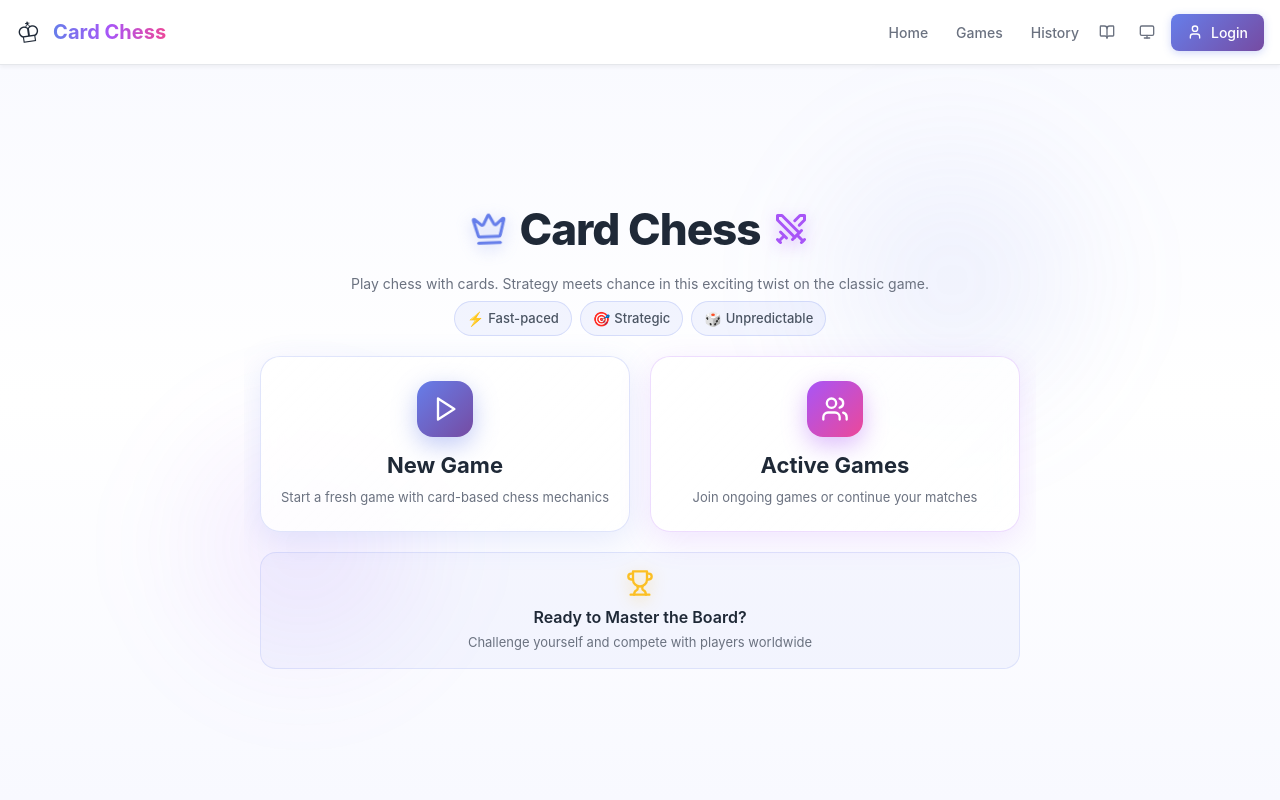
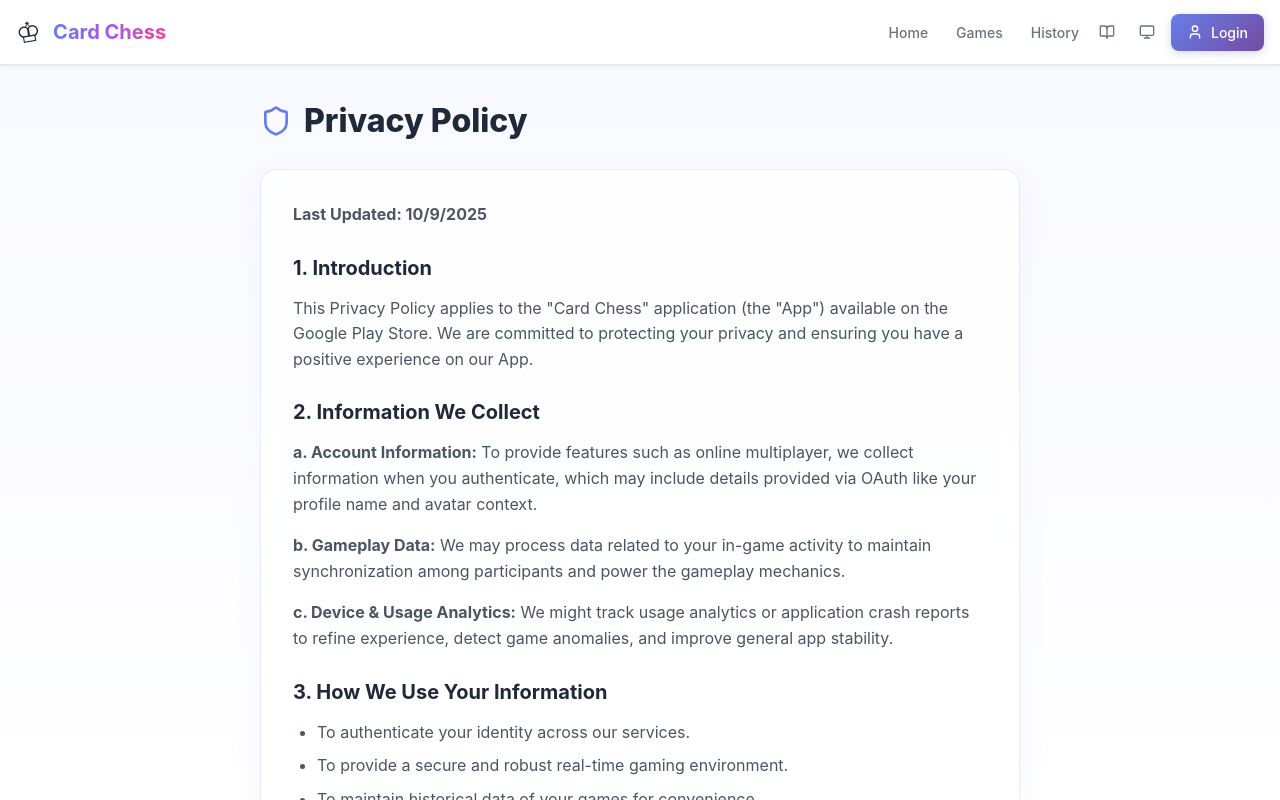
Before and after one commit to rrutwik/card-chess, a React (Vite) app: page /privacy-policy in a window 1280 px wide. Before the commit this address led to /. Shown: the top 800 px of the page. Built offline with nearby package versions, Linux system fonts and the light colour scheme; no server answers.

Commit message:
Add privacy policy page

```diff
--- a/src/App.tsx
+++ b/src/App.tsx
@@ -9,6 +9,7 @@ import { GamesListPage } from './pages/GamesListPage';
 import { HistoryPage } from './pages/HistoryPage';
 import { GamePage } from './pages/GamePage';
 import { ProtectedRoute } from './components/ProtectedRoute';
+import { PrivacyPolicyPage } from './pages/PrivacyPolicyPage';
 
 export default function App() {
   return (
@@ -22,6 +23,7 @@ export default function App() {
             <Route path="/games" element={<ProtectedRoute><GamesListPage /></ProtectedRoute>} />
             <Route path="/game/:gameId" element={<GamePage />} />
             <Route path="/history" element={<ProtectedRoute><HistoryPage /></ProtectedRoute>} />
+            <Route path="/privacy-policy" element={<PrivacyPolicyPage />} />
             {/* Add more routes as needed */}
             <Route path="*" element={<Navigate to="/" replace />} />
           </Routes>
--- /dev/null
+++ b/src/pages/PrivacyPolicyPage.tsx
@@ -0,0 +1,113 @@
+import React, { useEffect } from 'react';
+import { motion } from 'motion/react';
+import { Header } from '../components/Header';
+import { useTheme } from '../contexts/ThemeContext';
+import { Shield } from 'lucide-react';
+import { CollapsibleRulesSidebar } from '../components/CollapsibleRulesSidebar';
+import { useAppStore } from '../stores/appStore';
+
+export const PrivacyPolicyPage: React.FC = () => {
+  const { actualTheme } = useTheme();
+  const isDark = actualTheme === 'dark';
+  const { showRules, setShowRules } = useAppStore();
+
+  useEffect(() => {
+    window.scrollTo(0, 0);
+  }, []);
+
+  return (
+    <div style={{
+      minHeight: '100vh',
+      display: 'flex',
+      flexDirection: 'column',
+      background: isDark
+        ? 'linear-gradient(180deg, #0f0f1e 0%, #1a1a2e 50%, #0f0f1e 100%)'
+        : 'linear-gradient(180deg, #f8f9ff 0%, #ffffff 50%, #f8f9ff 100%)',
+      color: isDark ? '#f9fafb' : '#1f2937',
+      transition: 'all 0.3s ease',
+      fontFamily: '-apple-system, BlinkMacSystemFont, "Segoe UI", Roboto, "Helvetica Neue", Arial, sans-serif'
+    }}>
+      <CollapsibleRulesSidebar
+        isOpen={showRules}
+        onClose={() => setShowRules(false)}
+      />
+      <Header />
+
+      <main style={{
+        position: 'relative',
+        zIndex: 1,
+        maxWidth: '800px',
+        margin: '0 auto',
+        padding: '32px 20px',
+        flex: 1,
+        width: '100%'
+      }}>
+        <motion.div
+          initial={{ opacity: 0, y: 20 }}
+          animate={{ opacity: 1, y: 0 }}
+          transition={{ duration: 0.6 }}
+        >
+          <div style={{
+            display: 'flex',
+            alignItems: 'center',
+            gap: '12px',
+            marginBottom: '24px'
+          }}>
+            <Shield style={{ width: '32px', height: '32px', color: '#667eea' }} />
+            <h1 style={{
+              fontSize: '32px',
+              fontWeight: '800',
+              color: isDark ? '#f9fafb' : '#1f2937',
+              margin: 0
+            }}>
+              Privacy Policy
+            </h1>
+          </div>
+
+          <div style={{
+            background: isDark ? 'rgba(255, 255, 255, 0.03)' : 'rgba(255, 255, 255, 0.7)',
+            backdropFilter: 'blur(10px)',
+            border: `1px solid ${isDark ? 'rgba(255, 255, 255, 0.08)' : 'rgba(102, 126, 234, 0.15)'}`,
+            borderRadius: '16px',
+            padding: '32px',
+            boxShadow: isDark ? '0 8px 32px rgba(0, 0, 0, 0.3)' : '0 8px 32px rgba(102, 126, 234, 0.05)',
+            lineHeight: '1.6',
+            color: isDark ? '#d1d5db' : '#4b5563'
+          }}>
+            <p style={{ marginBottom: '16px' }}><strong>Last Updated: {new Date().toLocaleDateString()}</strong></p>
+
+            <h2 style={{ fontSize: '20px', fontWeight: '700', color: isDark ? '#f9fafb' : '#1f2937', marginTop: '24px', marginBottom: '12px' }}>1. Introduction</h2>
+            <p style={{ marginBottom: '16px' }}>This Privacy Policy applies to the "Card Chess" application (the "App") available on the Google Play Store. We are committed to protecting your privacy and ensuring you have a positive experience on our App.</p>
+
+            <h2 style={{ fontSize: '20px', fontWeight: '700', color: isDark ? '#f9fafb' : '#1f2937', marginTop: '24px', marginBottom: '12px' }}>2. Information We Collect</h2>
+            <p style={{ marginBottom: '16px' }}><strong>a. Account Information:</strong> To provide features such as online multiplayer, we collect information when you authenticate, which may include details provided via OAuth like your profile name and avatar context.</p>
+            <p style={{ marginBottom: '16px' }}><strong>b. Gameplay Data:</strong> We may process data related to your in-game activity to maintain synchronization among participants and power the gameplay mechanics.</p>
+            <p style={{ marginBottom: '16px' }}><strong>c. Device & Usage Analytics:</strong> We might track usage analytics or application crash reports to refine experience, detect game anomalies, and improve general app stability.</p>
+
+            <h2 style={{ fontSize: '20px', fontWeight: '700', color: isDark ? '#f9fafb' : '#1f2937', marginTop: '24px', marginBottom: '12px' }}>3. How We Use Your Information</h2>
+            <ul style={{ listStyleType: 'disc', paddingLeft: '24px', marginBottom: '16px' }}>
+              <li style={{ marginBottom: '8px' }}>To authenticate your identity across our services.</li>
+              <li style={{ marginBottom: '8px' }}>To provide a secure and robust real-time gaming environment.</li>
+              <li style={{ marginBottom: '8px' }}>To maintain historical data of your games for convenience.</li>
+            </ul>
+
+            <h2 style={{ fontSize: '20px', fontWeight: '700', color: isDark ? '#f9fafb' : '#1f2937', marginTop: '24px', marginBottom: '12px' }}>4. Data Security</h2>
+            <p style={{ marginBottom: '16px' }}>We aim to deploy reliable security practices to securely process the telemetry and essential information transmitted by interacting with our platform, guarding against unsanctioned access, leaks, and misappropriation of user data.</p>
+
+            <h2 style={{ fontSize: '20px', fontWeight: '700', color: isDark ? '#f9fafb' : '#1f2937', marginTop: '24px', marginBottom: '12px' }}>5. Third-Party Services</h2>
+            <p style={{ marginBottom: '16px' }}>Certain backend systems supporting this application may rely on third-party frameworks. They govern the data they collect according to their respective guidelines, independent of this policy.</p>
+
+            <h2 style={{ fontSize: '20px', fontWeight: '700', color: isDark ? '#f9fafb' : '#1f2937', marginTop: '24px', marginBottom: '12px' }}>6. Children's Privacy</h2>
+            <p style={{ marginBottom: '16px' }}>The app content complies with relevant app distributor safety benchmarks. We typically restrict data collection pertaining directly to users under the designated regional limit, e.g. 13 years locally.</p>
+
+            <h2 style={{ fontSize: '20px', fontWeight: '700', color: isDark ? '#f9fafb' : '#1f2937', marginTop: '24px', marginBottom: '12px' }}>7. Changes to this document</h2>
+            <p style={{ marginBottom: '16px' }}>This text may undergo updates in alignment with progressing platform features. Adjustments take effect right as they reflect on this hosted page. Check occasionally to note potential revisions regarding personal data policies.</p>
+
+            <h2 style={{ fontSize: '20px', fontWeight: '700', color: isDark ? '#f9fafb' : '#1f2937', marginTop: '24px', marginBottom: '12px' }}>8. Contact Us</h2>
+            <p style={{ marginBottom: '16px' }}>If you hold specific questions regarding the contents represented inside this policy, kindly direct your questions via the official app repository channels or support addresses specified in the main application listing.</p>
+          </div>
+        </motion.div>
+      </main>
+    </div>
+  );
+};
```
